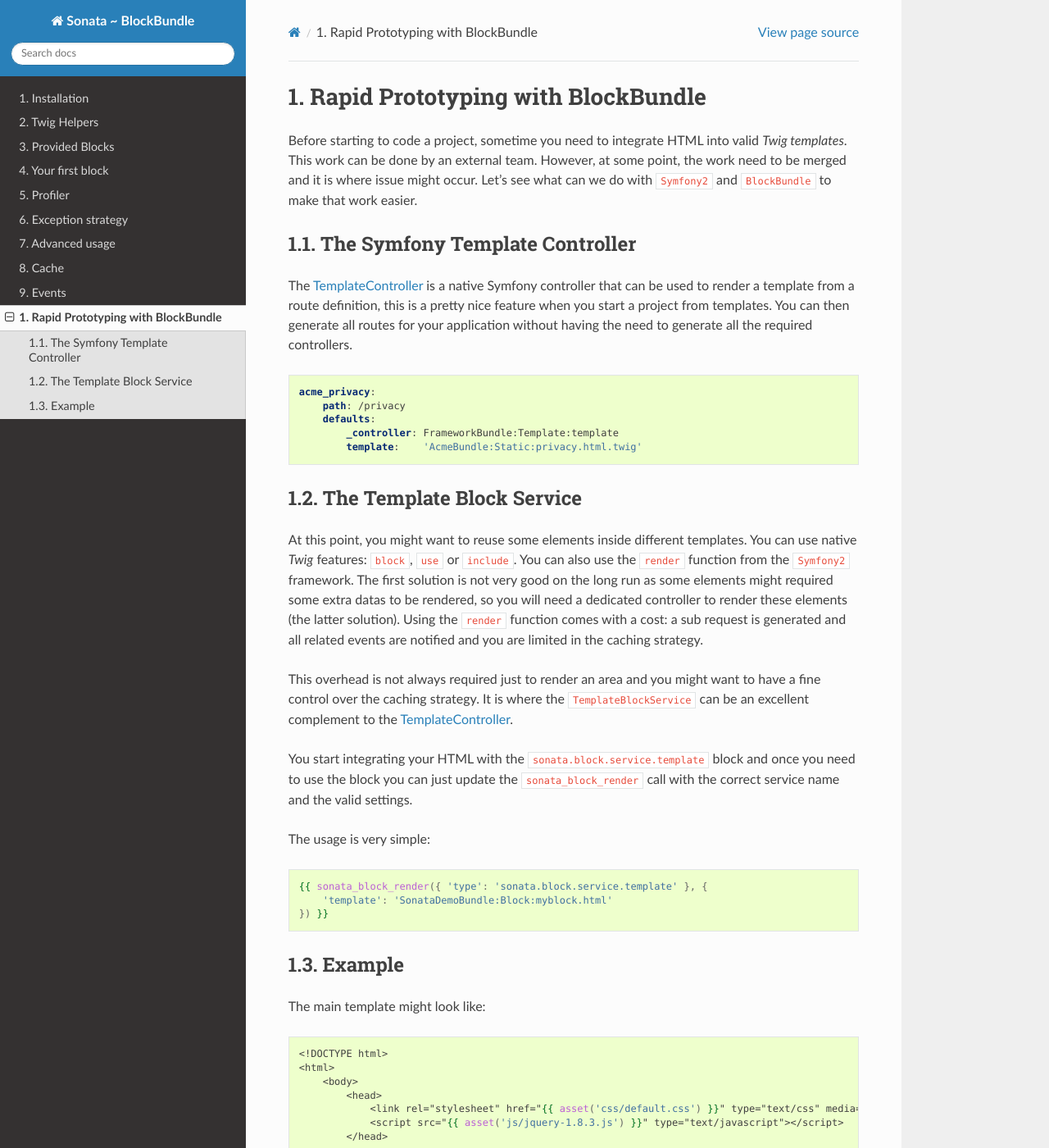
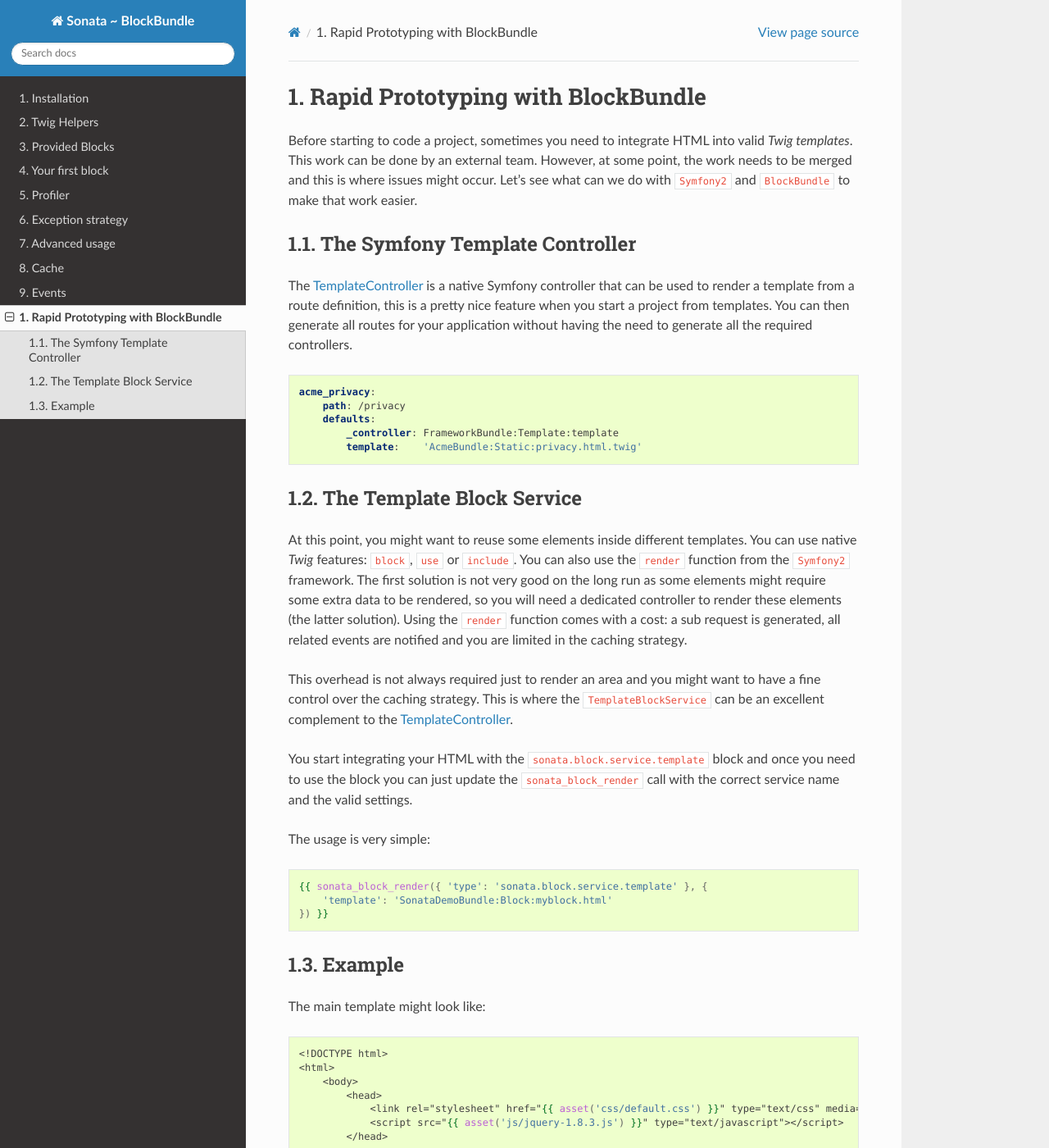
Before and after one commit to smartdevcode/SonataBlockBundle, a Sphinx documentation site: the page built from Resources/doc/cookbooks/rapid_prototyping.rst, in a window 1280 px wide and 1400 px high. Shown: the whole window at 82% size. Built offline with Sphinx 7.4.7 and the Read the Docs theme 2.0.0, drawn with Linux system fonts in a browser that asks for light colours.

Commit message:
update composer.json

```diff
--- a/Resources/doc/cookbooks/rapid_prototyping.rst
+++ b/Resources/doc/cookbooks/rapid_prototyping.rst
@@ -4,7 +4,7 @@
 Rapid Prototyping with BlockBundle
 ==================================
 
-Before starting to code a project, sometime you need to integrate HTML into valid `Twig templates`. This work can be done by an external team. However, at some point, the work need to be merged and it is where issue might occur. Let's see what can we do with ``Symfony2`` and ``BlockBundle`` to make that work easier.
+Before starting to code a project, sometimes you need to integrate HTML into valid `Twig templates`. This work can be done by an external team. However, at some point, the work needs to be merged and this is where issues might occur. Let's see what can we do with ``Symfony2`` and ``BlockBundle`` to make that work easier.
 
 The Symfony Template Controller
 ~~~~~~~~~~~~~~~~~~~~~~~~~~~~~~~
@@ -22,9 +22,9 @@ The TemplateController_ is a native Symfony controller that can be used to rende
 The Template Block Service
 ~~~~~~~~~~~~~~~~~~~~~~~~~~
 
-At this point, you might want to reuse some elements inside different templates. You can use native `Twig` features: ``block``, ``use`` or ``include``. You can also use the ``render`` function from the ``Symfony2`` framework. The first solution is not very good on the long run as some elements might required some extra datas to be rendered, so you will need a dedicated controller to render these elements (the latter solution). Using the ``render`` function comes with a cost: a sub request is generated and all related events are notified and you are limited in the caching strategy.
+At this point, you might want to reuse some elements inside different templates. You can use native `Twig` features: ``block``, ``use`` or ``include``. You can also use the ``render`` function from the ``Symfony2`` framework. The first solution is not very good on the long run as some elements might require some extra data to be rendered, so you will need a dedicated controller to render these elements (the latter solution). Using the ``render`` function comes with a cost: a sub request is generated, all related events are notified and you are limited in the caching strategy.
 
-This overhead is not always required just to render an area and you might want to have a fine control over the caching strategy. It is where the ``TemplateBlockService`` can be an excellent complement to the TemplateController_.
+This overhead is not always required just to render an area and you might want to have a fine control over the caching strategy. This is where the ``TemplateBlockService`` can be an excellent complement to the TemplateController_.
 
 You start integrating your HTML with the ``sonata.block.service.template`` block and once you need to use the block you can just update the ``sonata_block_render`` call with the correct service name and the valid settings.
 
--- a/Resources/doc/reference/installation.rst
+++ b/Resources/doc/reference/installation.rst
@@ -22,7 +22,7 @@ Now, add the bundle to the kernel:
     public function registerbundles()
     {
         return array(
-            // Dependency (check that you don't have already this line)
+            // Dependency (check that you don't already have this line)
             new Knp\Bundle\MenuBundle\KnpMenuBundle(),
             // Vendor specifics bundles
             new Sonata\CoreBundle\SonataCoreBundle(),
--- a/composer.json
+++ b/composer.json
@@ -24,11 +24,11 @@
         "sonata-project/cache": "~1.0"
     },
     "require-dev": {
-        "knplabs/knp-menu-bundle": "~1.1",
+        "knplabs/knp-menu-bundle": "~2.0",
         "sonata-project/admin-bundle": "~2.2"
     },
     "suggest": {
-        "knplabs/knp-menu-bundle": "~1.1",
+        "knplabs/knp-menu-bundle": "~2.0",
         "sonata-project/cache-bundle": "~2.1",
         "sonata-project/admin-bundle": "~2.2"
     },
```
